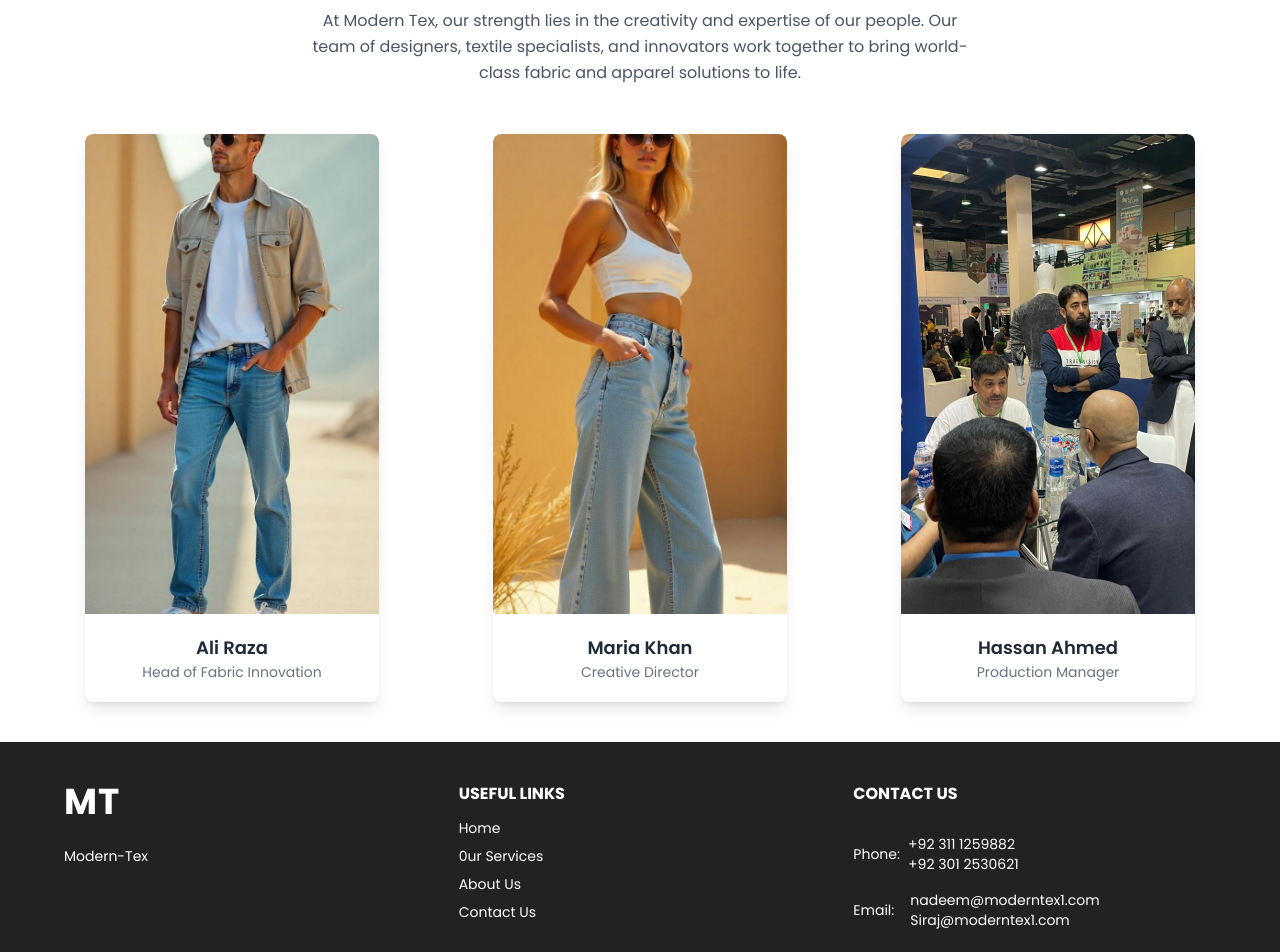
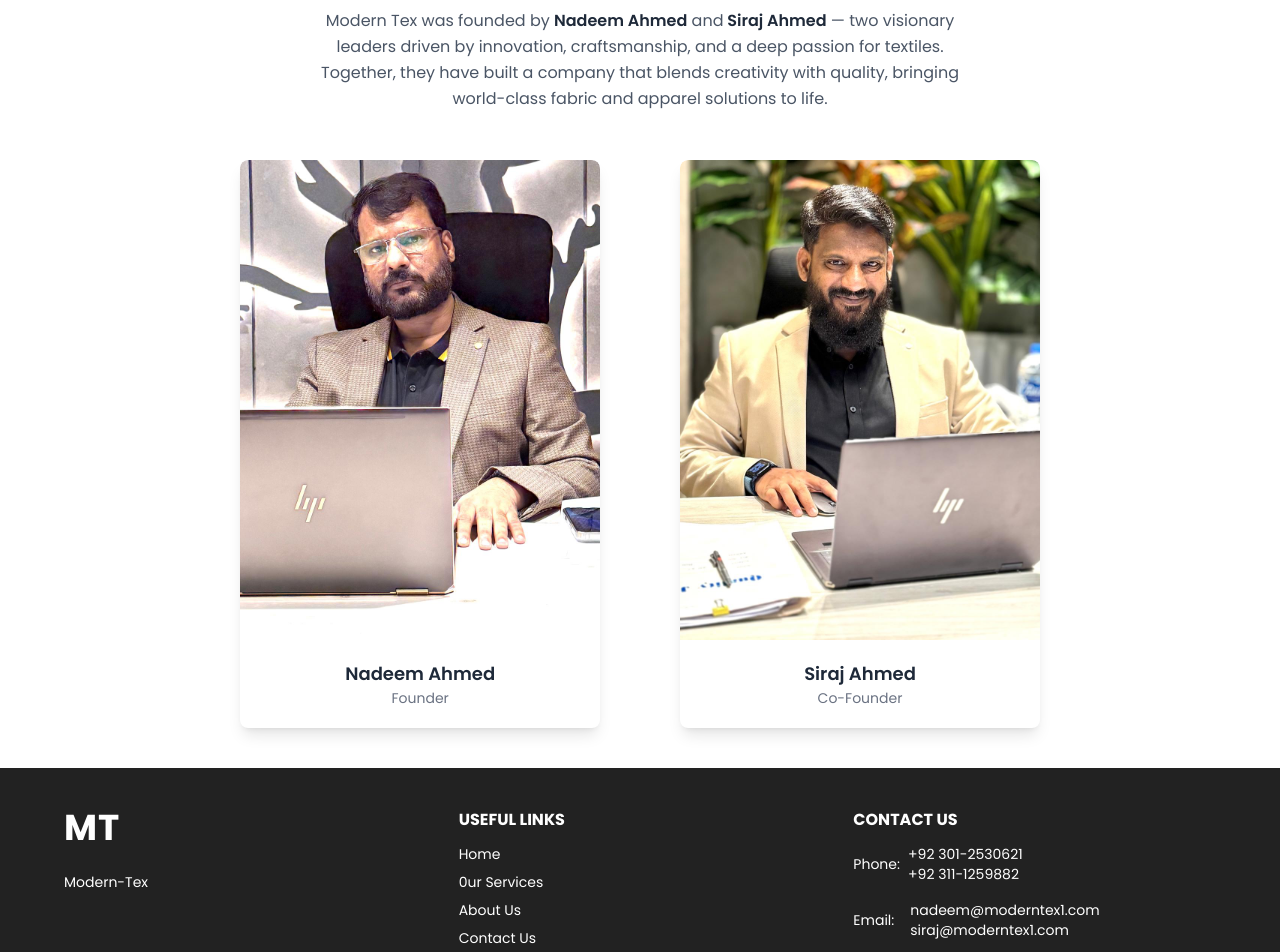
Before and after one commit to mr-saim-365/ModernTex, a React (Vite) app: page /AboutUs in a window 1280 px wide. Shown: the part 920-1872 px from the top of the page. Built offline with nearby package versions, Linux system fonts and the light colour scheme.

Commit message:
Founderand Co-founder images are added with some little changes

```diff
--- a/src/components/Footer.jsx
+++ b/src/components/Footer.jsx
@@ -118,15 +118,16 @@ const Footer = () => {
                   Contact Us
                 </h4>
 
-                <div className="my-4  flex items-center gap-2">
+                <div className="flex flex-col gap-4">
+                  <div className="flex items-center gap-2">
                     <div>
                       <strong>Phone: </strong>
                     </div>
 
                     <div className="flex flex-col ">
-                    <span>+92 311 1259882</span>
+                      <span>+92 301-2530621</span>
+                      <span>+92 311-1259882</span>
 
-                    <span>+92 301 2530621</span>
                     </div>
                   </div>
                   <div className="flex items-center gap-4">
@@ -137,9 +138,12 @@ const Footer = () => {
                     <div className="flex flex-col ">
                       <span>nadeem@moderntex1.com</span>
 
-                    <span>Siraj@moderntex1.com</span>
+                      <span>siraj@moderntex1.com</span>
                     </div>
                   </div>
+
+                </div>
+
               </motion.div>
             </motion.div>
           </motion.div>
--- a/src/components/Hero.jsx
+++ b/src/components/Hero.jsx
@@ -249,7 +249,7 @@ const Hero = () => {
             <AnimatedCounter target={2000} label="SKILLED WORKERS" />
             <AnimatedCounter
               target={1000}
-              label="GARMENT PRODUCTION PIECES PER DAY"
+              label="GARMENT PRODUCTION PIECES PER LINE"
             />
             <AnimatedCounter
               target={250000}
--- a/src/components/Navbar.jsx
+++ b/src/components/Navbar.jsx
@@ -122,10 +122,10 @@ const Navbar = () => {
               <span>Catalog</span>
               <RiArrowDownSLine size={16} className="mt-1" />
               <div className="bg-[#222222] text-[#ffffff] py-4 px-2 w-[150px] rounded-lg shadow-lg flex flex-col items-center gap-3 absolute top-[3rem] left-[-45px] opacity-0 invisible group-hover:opacity-100 group-hover:visible transition-all duration-300">
-                <Link className="hover:scale-110" to="/Items?category=Man">
+                <Link className="hover:scale-110" to="/Items?category=Woman">
                   Women
                 </Link>
-                <Link className="hover:scale-110 " to="/Items?category=Woman">
+                <Link className="hover:scale-110 " to="/Items?category=Man">
                   Men
                 </Link>
                 <Link className="hover:scale-110" to="/Items?category=Kids">
@@ -170,13 +170,13 @@ const Navbar = () => {
             >
               <Link
                 className="hover:scale-110 block p-2"
-                to="/Items?category=Man"
+                to="/Items?category=Woman"
               >
                 Women
               </Link>
               <Link
                 className="hover:scale-110 block p-2"
-                to="/Items?category=Woman"
+                to="/Items?category=Man"
               >
                 Men
               </Link>
--- a/src/pages/AboutUs.jsx
+++ b/src/pages/AboutUs.jsx
@@ -3,9 +3,9 @@ import Navbar from "../components/Navbar";
 import Footer from "../components/Footer";
 import Button from "../components/BackButton"
 import AboutUsImage from "/images/AboutUsImage.jpg";
-import image1 from "/images/image1.jpeg";
-import image2 from "/images/image2.jpeg";
-import image3 from "/images/VissionImage.jpeg";
+import image1 from "/images/ownerImage1.jpg";
+import image2 from "/images/ownerImage2.jpg";
+
 import { gsap } from "gsap";
 import { ScrollTrigger } from "gsap/ScrollTrigger";
 
@@ -18,7 +18,7 @@ const AboutUs = () => {
           id="about-us"
           className="px-3 md:px-6 text-[#4D4D4D] lg:px-12 2xl:px-0 2xl:w-[90%] mt-24 mb-10 mx-auto"
         >
-          <Button/>
+          <Button />
           <div className="flex flex-col md:flex-row gap-20 mx-auto">
             <div className="w-full">
               <h2 className="text-[26px] sm:text-3xl 2xl:text-[40px] mt-5 font-bold font-serif mb-4 text-[#4D4D4D]">
@@ -93,68 +93,57 @@ const AboutUs = () => {
           id="our-team"
           className="px-3 md:px-6 lg:px-12 2xl:px-0 my-10 2xl:w-[90%] mt-24 mx-auto text-center"
         >
-          <div className="mb-12">
+          <div className="mb-12 text-center">
             <h2 className="text-[26px] sm:text-3xl 2xl:text-[40px] font-bold font-serif text-[#4D4D4D]">
-              Meet Our Expert Team
+              Meet Our Founders
             </h2>
             <p className="mt-4 text-sm sm:text-base text-gray-600 max-w-2xl mx-auto leading-relaxed">
-              At Modern Tex, our strength lies in the creativity and expertise
-              of our people. Our team of designers, textile specialists, and
-              innovators work together to bring world-class fabric and apparel
-              solutions to life.
+              Modern Tex was founded by <span className="font-semibold text-gray-800">Nadeem Ahmed</span> and
+              <span className="font-semibold text-gray-800"> Siraj Ahmed</span> — two visionary leaders driven by
+              innovation, craftsmanship, and a deep passion for textiles. Together, they have built a company
+              that blends creativity with quality, bringing world-class fabric and apparel solutions to life.
             </p>
           </div>
 
-          {/* Team Grid */}
-          <div className="grid grid-cols-1 sm:grid-cols-2 lg:grid-cols-3 place-items-center gap-10">
-            {/* Team Member 1 */}
-            <div className="bg-white w-full md:w-[80%] rounded-lg shadow-lg overflow-hidden group transition transform hover:-translate-y-2 hover:shadow-2xl duration-500">
 
-                <img
-                  src={image1}
-                  className=" w-full h-[65vh] md:h-[60vh] rounded-tl-lg rounded-tr-lg object-cover transform group-hover:scale-100 transition duration-500"
-                  alt="Team Member"
-                />
+          <div className="flex flex-col sm:flex-row gap-20 items-center justify-center">
+
+            <div className="bg-white w-full md:w-auto rounded-lg shadow-lg overflow-hidden group transition transform hover:-translate-y-2 hover:shadow-2xl duration-500">
+
+
+              <img
+                src={image1}
+                alt="Team Member"
+                className="w-full h-auto max-h-[60vh] object-contain rounded-t-lg transition-transform duration-500 group-hover:scale-105"
+              />
 
               <div className="p-5">
                 <h3 className="text-lg font-semibold text-gray-800">
-                  Ali Raza
+                  Nadeem Ahmed
                 </h3>
                 <p className="text-sm text-gray-500">
-                  Head of Fabric Innovation
+                  Founder
                 </p>
               </div>
             </div>
 
-            {/* Team Member 2 */}
-            <div className="bg-white w-full md:w-[80%]  rounded-lg shadow-lg overflow-hidden group transition transform hover:-translate-y-2 hover:shadow-2xl duration-500">
+
+            <div className="bg-white w-full md:w-auto rounded-lg shadow-lg overflow-hidden group transition transform hover:-translate-y-2 hover:shadow-2xl duration-500">
+
               <img
-                src={image2} // replace with your team image
+                src={image2}
                 alt="Team Member"
-                    className=" w-full h-[65vh] md:h-[60vh] rounded-tl-lg rounded-tr-lg object-cover transform group-hover:scale-100 transition duration-500"
+                className="w-full h-auto max-h-[60vh] object-contain rounded-t-lg transition-transform duration-500 group-hover:scale-105"
               />
+
               <div className="p-5">
                 <h3 className="text-lg font-semibold text-gray-800">
-                  Maria Khan
+                  Siraj Ahmed
                 </h3>
-                <p className="text-sm text-gray-500">Creative Director</p>
+                <p className="text-sm text-gray-500">Co-Founder</p>
               </div>
             </div>
 
-            {/* Team Member 3 */}
-            <div className="bg-white w-full md:w-[80%]  rounded-lg shadow-lg overflow-hidden group transition transform hover:-translate-y-2 hover:shadow-2xl duration-500">
-              <img
-                src={image3} // replace with your team image
-                alt="Team Member"
-                     className=" w-full h-[65vh] md:h-[60vh] rounded-tl-lg rounded-tr-lg object-cover transform group-hover:scale-100 transition duration-500"
-              />
-              <div className="p-5">
-                <h3 className="text-lg font-semibold text-gray-800">
-                  Hassan Ahmed
-                </h3>
-                <p className="text-sm text-gray-500">Production Manager</p>
-              </div>
-            </div>
           </div>
         </section>
       </div>
--- a/src/pages/Contact.jsx
+++ b/src/pages/Contact.jsx
@@ -159,14 +159,21 @@ const ContactUs = () => {
                       <div className="bg-white text-black p-3 rounded-full">
                         <FaPhoneAlt size={20} />
                       </div>
-                      <p className=" text-[15px]">+92 324 8270610</p>
+                      <div className="flex flex-col gap-2">
+                        <p className=" text-[15px]">+92 301-2530621</p>
+                        <p className=" text-[15px]">+92 311-1259882</p>
+                      </div>
+
                     </div>
 
                     <div className="flex items-center gap-4">
                       <div className="bg-white text-black p-3 rounded-full">
                         <LuMail size={20} />
                       </div>
-                      <p className=" text-[15px]">Natalia@ahdenim.net</p>
+                      <div className="flex flex-col  gap-2">
+                        <p className="text-[15px]">siraj@moderntex1.com</p>
+                        <p className="text-[15px]">nadeem@moderntex1.com</p>
+                      </div>
                     </div>
 
                     <div className="flex items-start gap-4">
@@ -174,9 +181,9 @@ const ContactUs = () => {
                         <PiMapPinBold size={20} />
                       </div>
                       <p className="text-[15px]">
-                        Plot No. 19/5, Sector No. 12-C North Karachi,
+                        Plot # 38, Sector 12-C North Karachi,
                         <br />
-                        Industrial Area, Karachi Pakistan.75850
+                        Industrial Area, Karachi Pakistan.
                       </p>
                     </div>
 
@@ -199,7 +206,7 @@ const ContactUs = () => {
 
                 <iframe
                   ref={mapRef}
-                  src="https://www.google.com/maps/embed?pb=!1m17!1m12!1m3!1d904.1050144316846!2d67.08705906963222!3d24.985838714209358!2m3!1f0!2f0!3f0!3m2!1i1024!2i768!4f13.1!3m2!1m1!2zMjTCsDU5JzA5LjAiTiA2N8KwMDUnMTUuNyJF!5e0!3m2!1sen!2s!4v1739060046969!5m2!1sen!2s"
+                  src="https://www.google.com/maps/embed?pb=!1m17!1m12!1m3!1d226.03632902006737!2d67.09001268009065!3d24.980357473130905!2m3!1f0!2f0!3f0!3m2!1i1024!2i768!4f13.1!3m2!1m1!2zMjTCsDU4JzU0LjciTiA2N8KwMDUnMjMuMCJF!5e0!3m2!1sen!2s!4v1759785493073!5m2!1sen!2s"
                   style={{ border: 0 }}
                   allowFullScreen
                   loading="lazy"
@@ -264,8 +271,8 @@ const ContactUs = () => {
                   {status && (
                     <p
                       className={`text-center mt-4 ${status.includes("success")
-                          ? "text-green-600"
-                          : "text-red-500"
+                        ? "text-green-600"
+                        : "text-red-500"
                         }`}
                     >
                       {status}
```
Also changed, not shown: public/images/ownerImage1.jpg (added), public/images/ownerImage2.jpg (added). Lines whose indentation alone changed are shown as unchanged.
